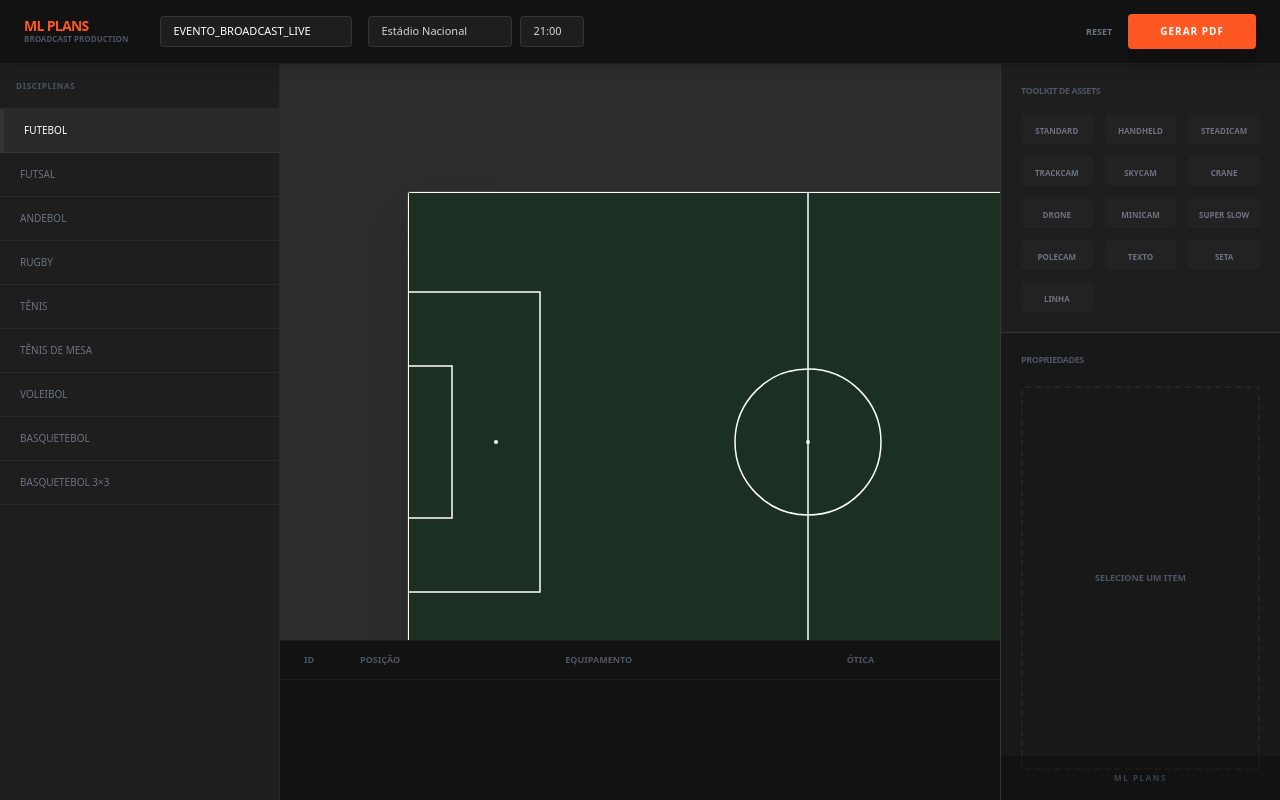
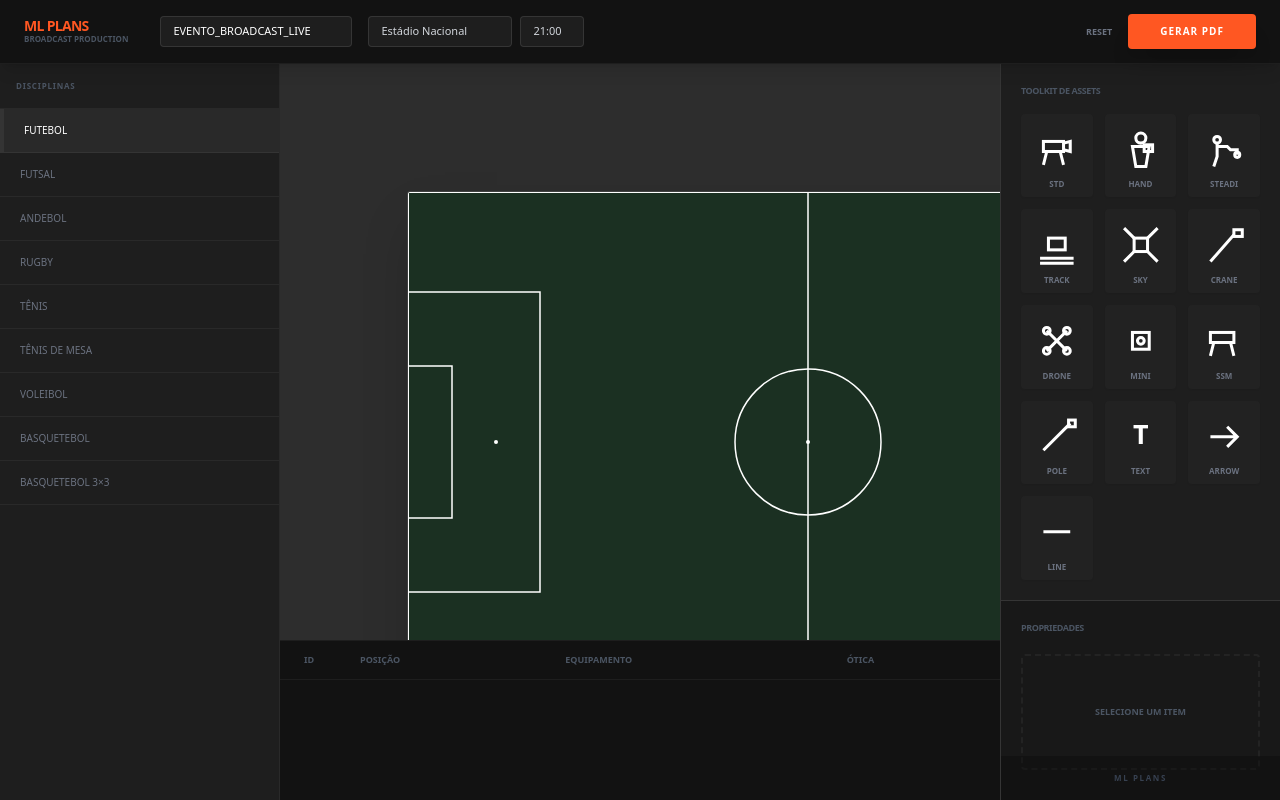
Before and after one commit to Gfx-Phonzeka/Planos-, a React (Vite) app: page / in a window 1280 px wide. Built offline with nearby package versions, Linux system fonts and the light colour scheme.

Commit message:
Update constants.tsx

```diff
--- a/constants.tsx
+++ b/constants.tsx
@@ -1,67 +1,67 @@
 import React from 'react';
 import { CameraType } from './types';
 
-export const CAMERA_ASSETS: Record<CameraType | string, { label: string, icon: React.ReactNode, config?: string, mount?: string, lens?: string }> = {
+// Estilos comuns para os SVGs (Traço branco, fundo transparente, responsivo)
+const s = {
+  fill: "none",
+  stroke: "#FFF",
+  strokeWidth: "1.8",
+  width: "100%",
+  height: "100%"
+};
+
+export const CAMERA_ASSETS: Record<string, any> = {
   [CameraType.STANDARD]: {
-    label: 'Standard',
-    icon: <svg viewBox="0 0 64 64" fill="none" stroke="white" strokeWidth="2"><path d="M12 22h36v20H12zM12 32h36M48 26l8-6v24l-8-6"/><path d="M20 42l-4 14M40 42l4 14M30 42v14"/></svg>,
-    config: 'System', mount: 'Tripod', lens: '86x'
+    label: 'Std',
+    icon: <svg viewBox="0 0 24 24" {...s}><rect x="4" y="7" width="12" height="6"/><path d="M16 8l4-1v6l-4-1M6 13l-2 8M14 13l2 8"/></svg>
   },
   [CameraType.HANDHELD]: {
-    label: 'Handheld',
-    icon: <svg viewBox="0 0 64 64" fill="none" stroke="white" strokeWidth="2"><circle cx="32" cy="14" r="5"/><path d="M32 19v16l-10 10M32 35l10 10M20 25h24"/><path d="M44 25l6-2v6l-6-2z"/></svg>,
-    config: 'System', mount: 'Shoulder', lens: '22x'
+    label: 'Hand',
+    icon: <svg viewBox="0 0 24 24" {...s}><circle cx="12" cy="5" r="3"/><path d="M7 10h10l-2 12H9z"/><rect x="14" y="9" width="5" height="4"/></svg>
   },
   [CameraType.STEADICAM]: {
-    label: 'Steadicam',
-    icon: <svg viewBox="0 0 64 64" fill="none" stroke="white" strokeWidth="2"><circle cx="32" cy="16" r="4"/><path d="M32 20v18M24 24h16v10H24z"/><path d="M40 28l12 4l-4 12"/><rect x="44" y="44" width="8" height="6"/></svg>,
-    config: 'RF', mount: 'Steadicam', lens: 'Wide'
+    label: 'Steadi',
+    icon: <svg viewBox="0 0 24 24" {...s}><circle cx="8" cy="6" r="2"/><path d="M8 8v8l-2 6M8 10h6l2 2h4v3"/><circle cx="20" cy="15" r="1.5"/></svg>
   },
   [CameraType.TRACKCAM]: {
-    label: 'Trackcam',
-    icon: <svg viewBox="0 0 64 64" fill="none" stroke="white" strokeWidth="2"><path d="M4 48h56M12 48v4M52 48v4M12 52h40"/><rect x="22" y="32" width="20" height="12"/><path d="M42 36l8-4v12l-8-4"/></svg>,
-    config: 'Remote', mount: 'Rail', lens: 'Wide'
+    label: 'Track',
+    icon: <svg viewBox="0 0 24 24" {...s}><path d="M2 20h20M2 23h20"/><rect x="7" y="8" width="10" height="7"/></svg>
   },
   [CameraType.SKYCAM]: {
-    label: 'Skycam',
-    icon: <svg viewBox="0 0 64 64" fill="none" stroke="white" strokeWidth="2"><path d="M4 4l24 24M60 4l-24 24M4 60l24-24M60 60l-24-24"/><circle cx="32" cy="32" r="8"/><circle cx="32" cy="32" r="3"/></svg>,
-    config: 'Remote', mount: 'Cable', lens: 'Wide'
+    label: 'Sky',
+    icon: <svg viewBox="0 0 24 24" {...s}><path d="M2 2l6 6M22 2l-6 6M2 22l6-6M22 22l-6-6"/><rect x="8" y="8" width="8" height="8"/></svg>
   },
   [CameraType.CRANE]: {
     label: 'Crane',
-    icon: <svg viewBox="0 0 64 64" fill="none" stroke="white" strokeWidth="2"><path d="M10 50l20-30l30 20"/><path d="M30 20l-4 30h8z"/><rect x="54" y="36" width="8" height="6"/></svg>,
-    config: 'System', mount: 'Jib', lens: 'Wide'
+    icon: <svg viewBox="0 0 24 24" {...s}><path d="M4 22L18 6"/><rect x="18" y="3" width="5" height="4"/></svg>
   },
   [CameraType.DRONE]: {
     label: 'Drone',
-    icon: <svg viewBox="0 0 64 64" fill="none" stroke="white" strokeWidth="2"><path d="M12 12l40 40M52 12L12 52"/><circle cx="32" cy="32" r="6"/><circle cx="12" cy="12" r="4"/><circle cx="52" cy="12" r="4"/><circle cx="52" cy="52" r="4"/><circle cx="12" cy="52" r="4"/></svg>,
-    config: 'RF', mount: 'Drone', lens: 'Wide'
+    icon: <svg viewBox="0 0 24 24" {...s}><path d="M6 6l12 12M18 6L6 18"/><circle cx="6" cy="6" r="2"/><circle cx="18" cy="6" r="2"/><circle cx="6" cy="18" r="2"/><circle cx="18" cy="18" r="2"/></svg>
   },
   [CameraType.MINICAM]: {
-    label: 'Minicam',
-    icon: <svg viewBox="0 0 64 64" fill="none" stroke="white" strokeWidth="2"><rect x="20" y="24" width="24" height="16" rx="2"/><path d="M32 40v8M24 48h16"/></svg>,
-    config: 'Special', mount: 'Fixed', lens: 'Wide'
+    label: 'Mini',
+    icon: <svg viewBox="0 0 24 24" {...s}><rect x="7" y="7" width="10" height="10"/><circle cx="12" cy="12" r="2"/></svg>
   },
   [CameraType.SSM]: {
-    label: 'Super Slow',
-    icon: <svg viewBox="0 0 64 64" fill="none" stroke="white" strokeWidth="2"><path d="M10 20h34v24H10zM44 28l10-6v20l-10-6"/><circle cx="27" cy="32" r="8"/><path d="M27 26v6h4"/></svg>,
-    config: 'SSM', mount: 'Tripod', lens: '86x'
+    label: 'SSM',
+    icon: <svg viewBox="0 0 24 24" {...s}><rect x="4" y="7" width="14" height="6"/><path d="M6 13l-2 8M16 13l2 8"/></svg>
   },
   [CameraType.POLECAM]: {
-    label: 'Polecam',
-    icon: <svg viewBox="0 0 64 64" fill="none" stroke="white" strokeWidth="2"><line x1="10" y1="50" x2="50" y2="20"/><rect x="48" y="16" width="8" height="6"/><path d="M10 50l-5 5M10 50l5 5"/></svg>,
-    config: 'Special', mount: 'Pole', lens: 'Wide'
+    label: 'Pole',
+    icon: <svg viewBox="0 0 24 24" {...s}><path d="M4 20L20 4"/><rect x="19" y="2" width="4" height="4"/></svg>
   },
+  // O ícone do Texto é apenas para a barra lateral
   [CameraType.TEXT]: {
-    label: 'Texto',
-    icon: <svg viewBox="0 0 64 64" fill="none" stroke="white" strokeWidth="2"><rect x="4" y="16" width="56" height="32" strokeDasharray="4 4"/><text x="32" y="38" textAnchor="middle" fill="white" fontSize="20" stroke="none">TXT</text></svg>
+    label: 'Text',
+    icon: <svg viewBox="0 0 24 24" width="100%" height="100%"><text x="50%" y="50%" dominantBaseline="middle" textAnchor="middle" fill="#FFF" fontSize="16" fontWeight="900">T</text></svg>
   },
   [CameraType.ARROW]: {
-    label: 'Seta',
-    icon: <svg viewBox="0 0 64 64" fill="none" stroke="white" strokeWidth="2"><line x1="10" y1="32" x2="54" y2="32" strokeDasharray="4 4"/><path d="M48 26l6 6l-6 6"/></svg>
+    label: 'Arrow',
+    icon: <svg viewBox="0 0 24 24" {...s}><path d="M4 12h16m-6-6l6 6-6 6"/></svg>
   },
   [CameraType.LINE]: {
-    label: 'Linha',
-    icon: <svg viewBox="0 0 64 64" fill="none" stroke="white" strokeWidth="2"><line x1="10" y1="10" x2="54" y2="54"/></svg>
+    label: 'Line',
+    icon: <svg viewBox="0 0 24 24" {...s}><path d="M4 12h16"/></svg>
   }
 };
```
